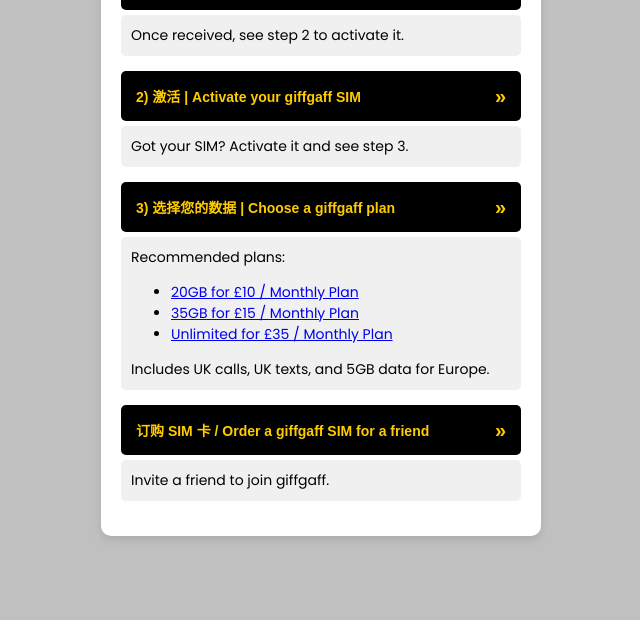
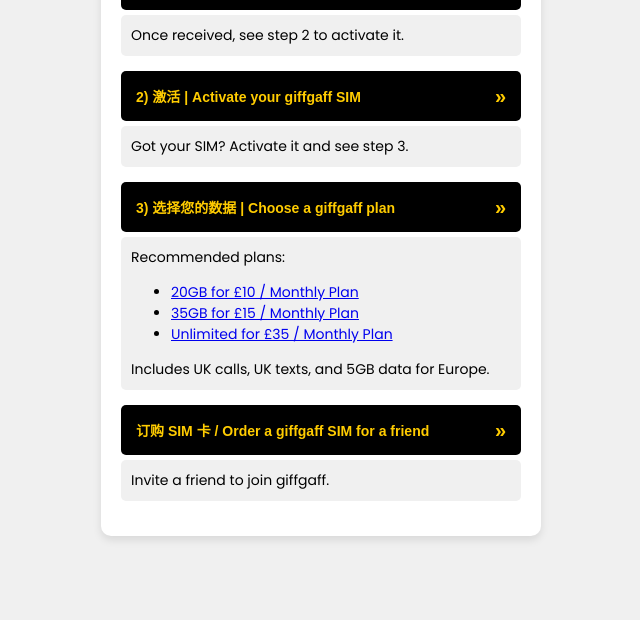
Before and after one commit to klssland/ggcn, a plain HTML site: page index.html in a window 1280 px wide. Shown: the part 180-800 px from the top of the page, without its empty margins (319-959 px from the left). Drawn offline with Linux system fonts and the light colour scheme.

Commit message:
Update styles.css

```diff
--- a/styles.css
+++ b/styles.css
@@ -9,7 +9,7 @@ html {
     display: flex;
     justify-content: center;
     align-items: center;
-    background-color: #C0C0C0;
+    background-color: #f0f0f0;
 }
 
 h2 {
```
